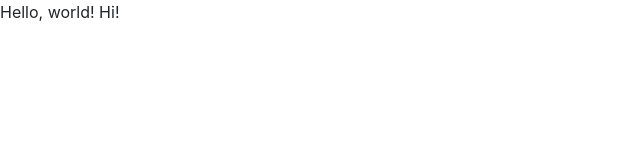
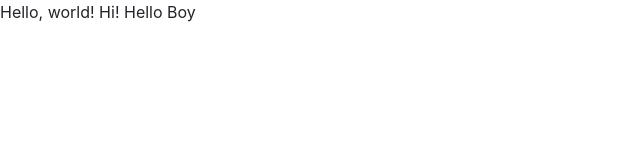
Before and after one commit to Nigelamaning/project0, a plain HTML site: page index.html in a window 1280 px wide. Shown: the full height of the page, 0-640 px from the left. Drawn offline with nearby package versions, Linux system fonts and the light colour scheme.

Commit message:
hello boy

```diff
--- a/index.html
+++ b/index.html
@@ -8,5 +8,6 @@
     <body>
         Hello, world!
         Hi!
+        Hello Boy
     </body>
 </html>
```
